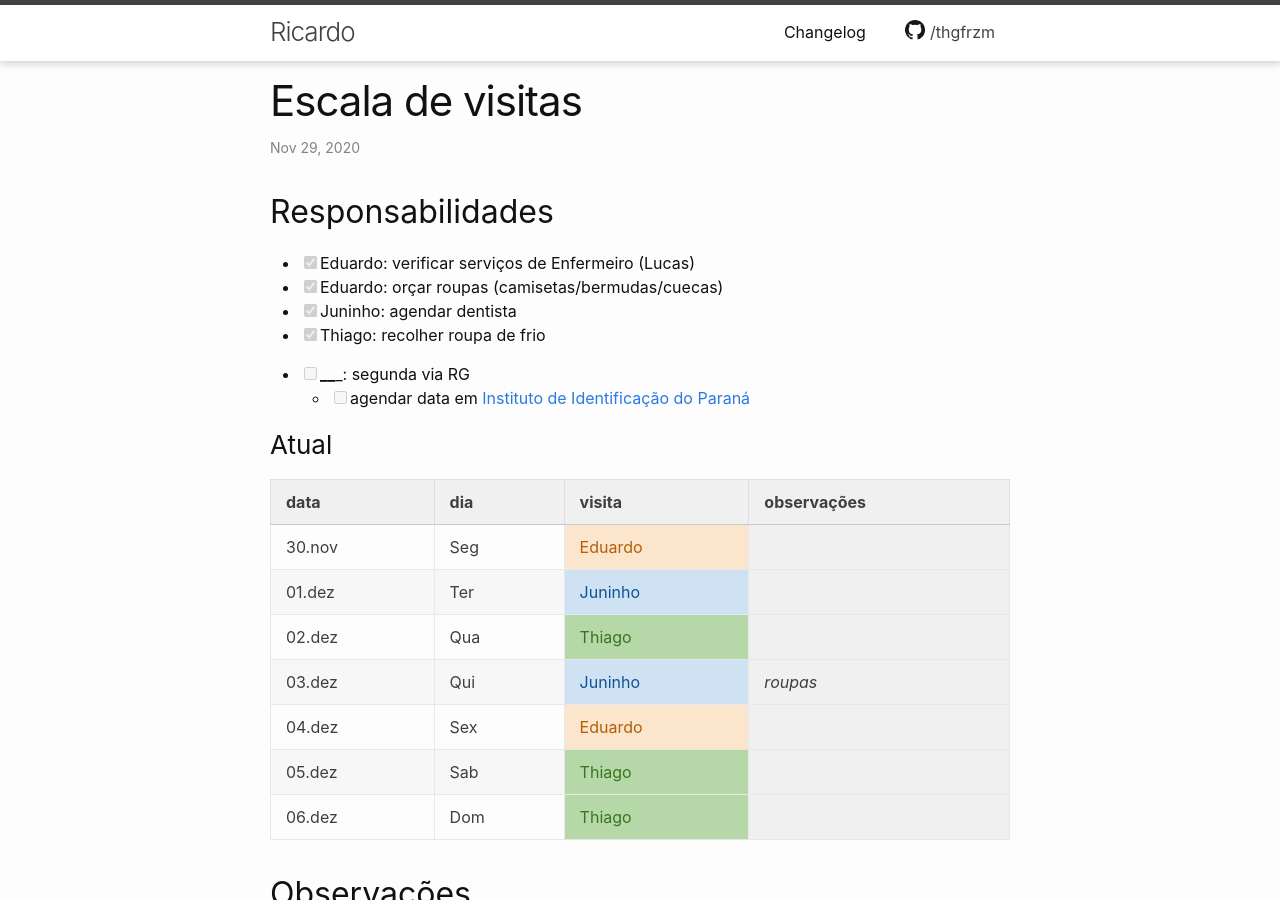
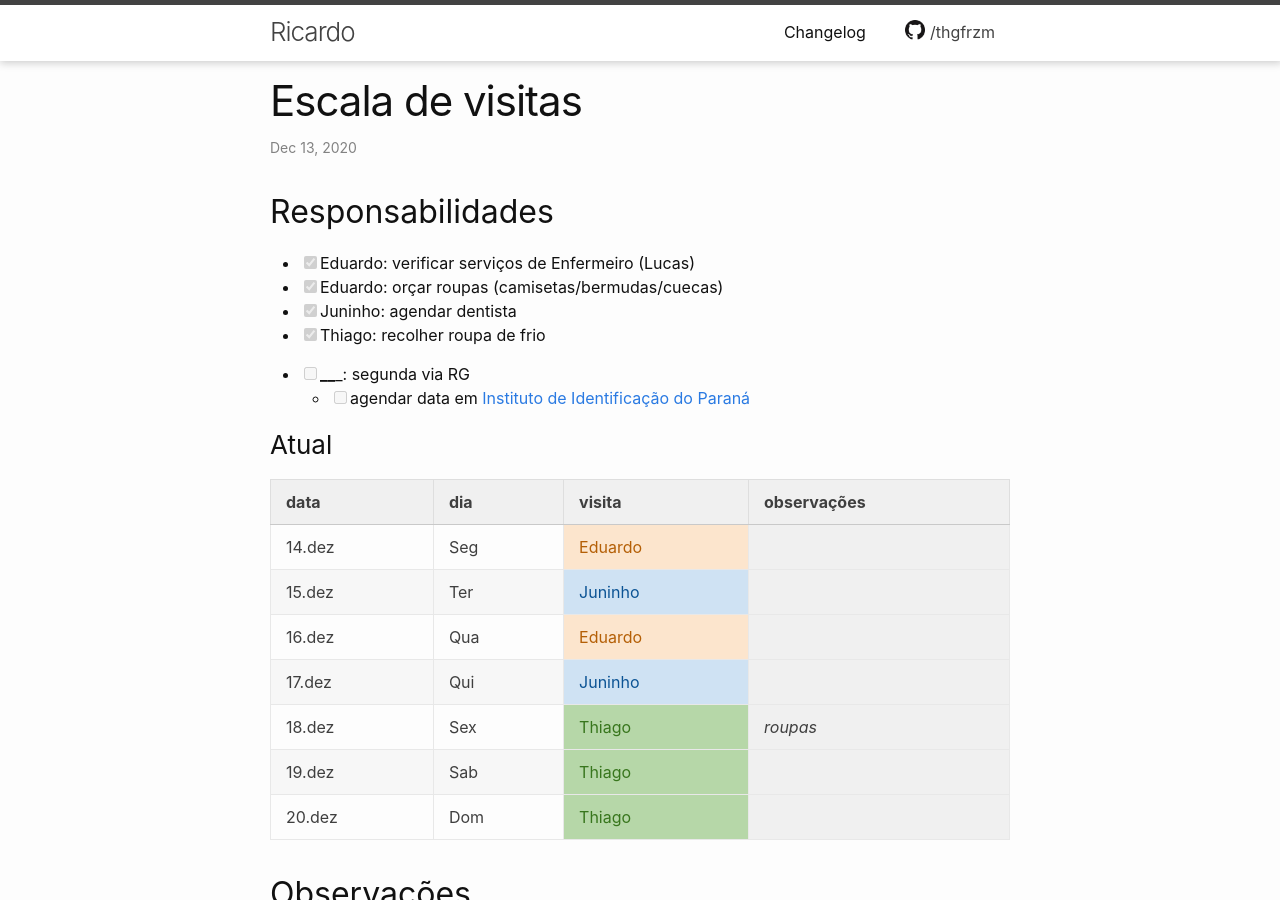
Before and after one commit to thgfrzm/ricardo, a Jekyll site: the page built from _posts/2018-12-23-escala-visitas.markdown, in a window 1280 px wide and 900 px high. Built offline with Jekyll 4.4.1, drawn with Linux system fonts in a browser that asks for light colours; some of the changed text lies outside the part shown.

Commit message:
Update 2018-12-23-escala-visitas.markdown

```diff
--- a/_posts/2018-12-23-escala-visitas.markdown
+++ b/_posts/2018-12-23-escala-visitas.markdown
@@ -1,7 +1,7 @@
 ---
 layout: post
 title:  "Escala de visitas"
-date:   2020-11-29 17:30:00 -0300
+date:   2020-12-13 19:30:00 -0300
 categories: agenda
 ---
 
@@ -19,13 +19,13 @@ categories: agenda
 
 | data   | dia | visita  | observações |
 | ------ | --- | ------- | ----------- |
-| 30.nov | Seg | Eduardo |             |
-| 01.dez | Ter | Juninho |             |
-| 02.dez | Qua | Thiago  |             |
-| 03.dez | Qui | Juninho | _roupas_    |
-| 04.dez | Sex | Eduardo |             |
-| 05.dez | Sab | Thiago  |             |
-| 06.dez | Dom | Thiago  |             |
+| 14.dez | Seg | Eduardo |             |
+| 15.dez | Ter | Juninho |             |
+| 16.dez | Qua | Eduardo |             |
+| 17.dez | Qui | Juninho |             |
+| 18.dez | Sex | Thiago  | _roupas_    |
+| 19.dez | Sab | Thiago  |             |
+| 20.dez | Dom | Thiago  |             |
 
 
 ## Observações
@@ -744,3 +744,17 @@ categories: agenda
 | 27.nov    | Sex | Eduardo     |                     |
 | 28.nov    | Sab | Thiago      | _roupas_            |
 | 29.nov    | Dom | Thiago      |                     |
+| 30.nov    | Seg | Eduardo     |                     |
+| 01.dez    | Ter | Juninho     |                     |
+| 02.dez    | Qua | Thiago      |                     |
+| 03.dez    | Qui | Juninho     | _roupas_            |
+| 04.dez    | Sex | Eduardo     |                     |
+| 05.dez    | Sab | Thiago      |                     |
+| 06.dez    | Dom | Thiago      |                     |
+| 07.dez    | Seg | Eduardo     |                     |
+| 08.dez    | Ter | Juninho     |                     |
+| 09.dez    | Qua | Eduardo     |                     |
+| 10.dez    | Qui | Eduardo     | _roupas_            |
+| 11.dez    | Sex | Juninho     |                     |
+| 12.dez    | Sab | Thiago      |                     |
+| 13.dez    | Dom | Thiago      |                     |
```
